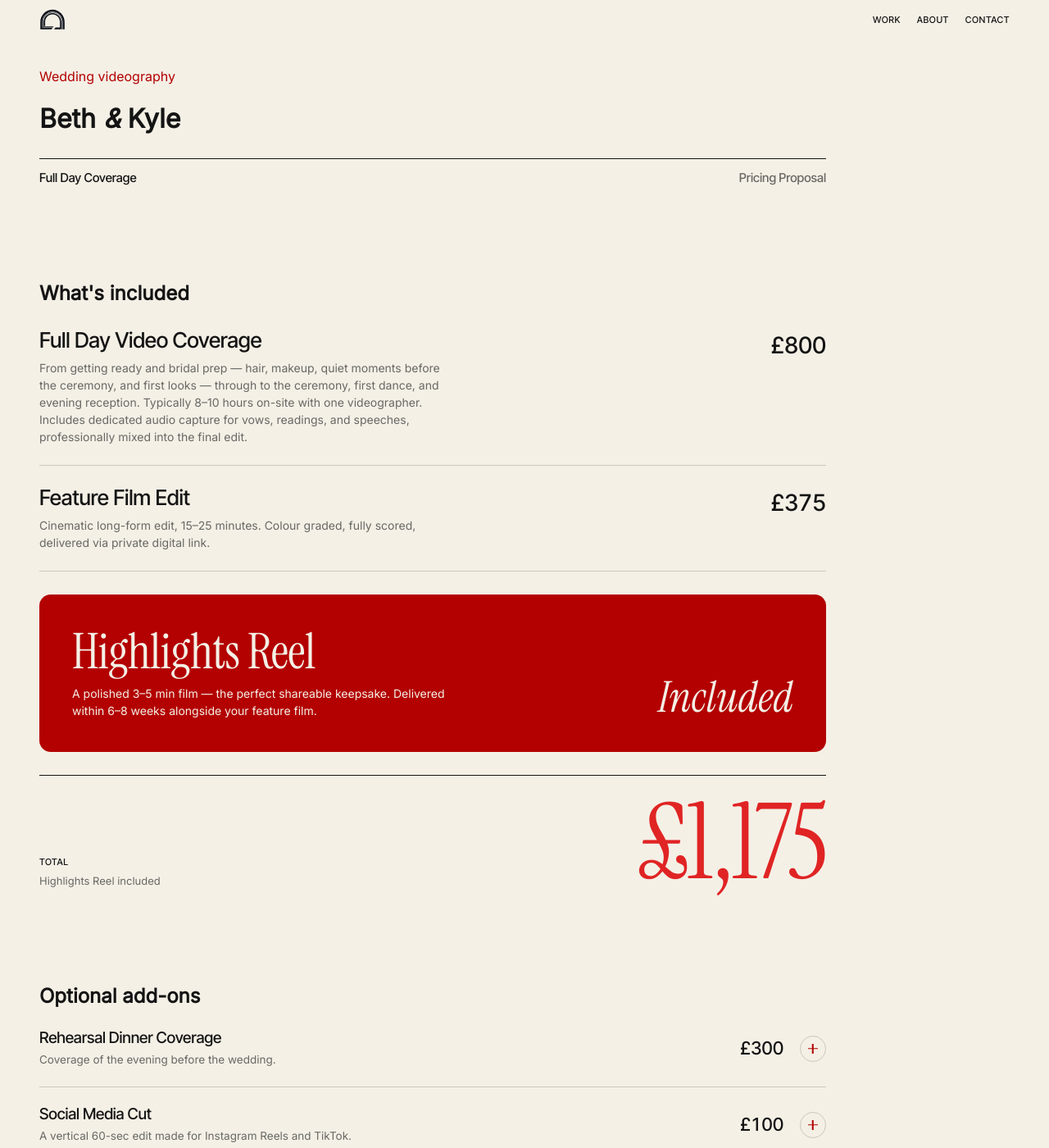
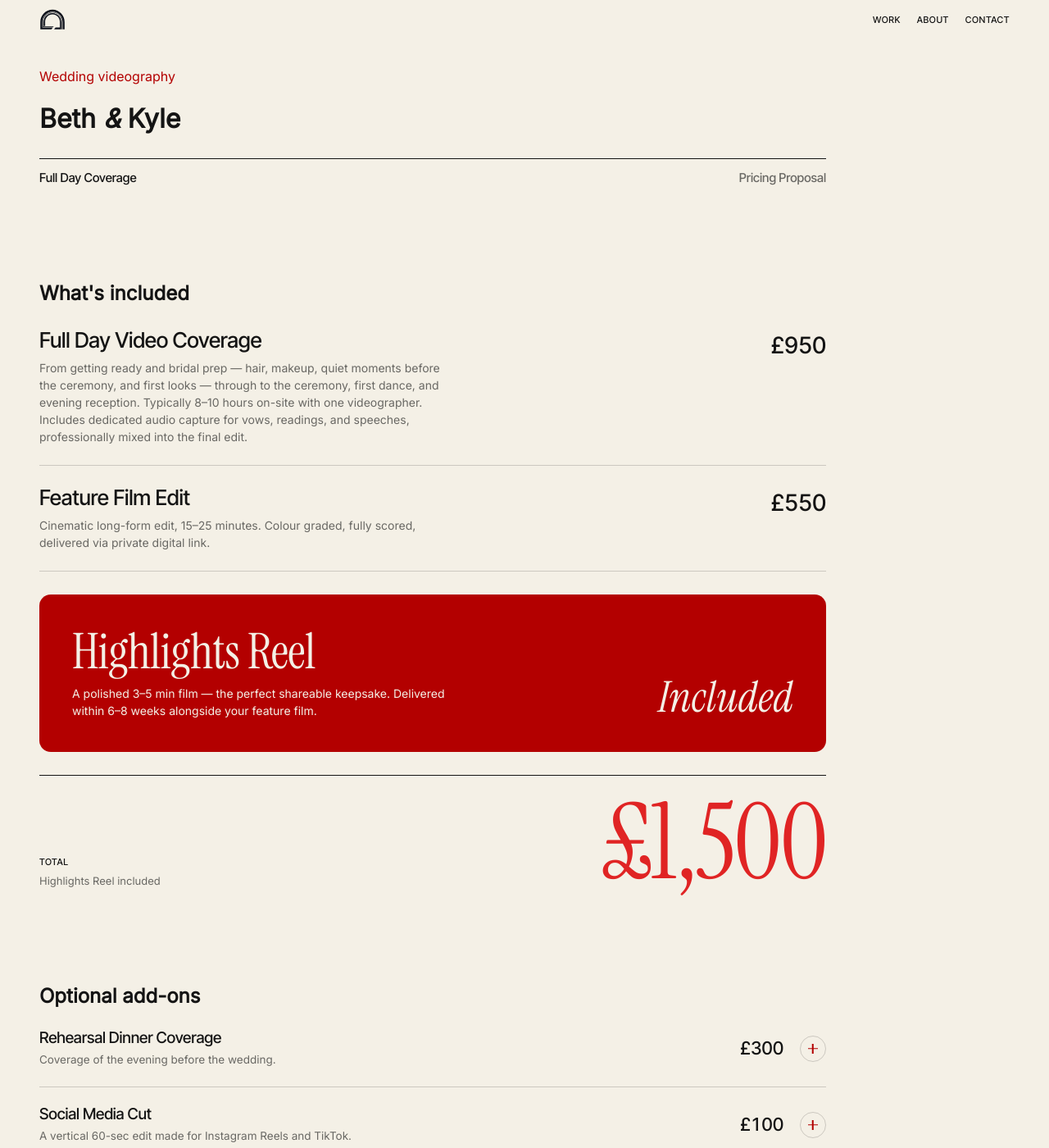
Before and after one commit to imperialfox/ivanc.digital, a Jekyll site: the page built from proposals/beth-and-kyle.html, in a window 1280 px wide and 1400 px high. Shown: the whole window at 82% size. Built offline with Jekyll 4.4.1, drawn with Linux system fonts in a browser that asks for light colours.

Commit message:
Reprice Beth & Kyle proposal to £1,500 (0.2.8)
Co-Authored-By: Claude Sonnet 5.5 <noreply@anthropic.com>
Claude-Session: https://claude.ai/code/session_01LnPUrZL6tjzt5rq3J99NEL

```diff
--- a/_config.yml
+++ b/_config.yml
@@ -8,7 +8,7 @@ url: "https://ivanc.digital"
 baseurl: ""
 
 # Site version. Used for cache busting (?v=...) on CSS and JS. Keep in step with CHANGELOG.md.
-version: "0.2.7"
+version: "0.2.8"
 
 # Scroll effects (0.2.0): spinning scroll button that turns into back-to-top, soft fade-ins
 # as you scroll, and the draggable cubes on Home. Set to false to switch them all off.
--- a/proposals/beth-and-kyle.html
+++ b/proposals/beth-and-kyle.html
@@ -27,7 +27,7 @@ noindex: true
       <h3>Full Day Video Coverage</h3>
       <p>From getting ready and bridal prep — hair, makeup, quiet moments before the ceremony, and first looks — through to the ceremony, first dance, and evening reception. Typically 8–10 hours on-site with one videographer. Includes dedicated audio capture for vows, readings, and speeches, professionally mixed into the final edit.</p>
     </div>
-    <p class="proposal-price">£800</p>
+    <p class="proposal-price">£950</p>
   </div>
 
   <div class="proposal-row">
@@ -35,7 +35,7 @@ noindex: true
       <h3>Feature Film Edit</h3>
       <p>Cinematic long-form edit, 15–25 minutes. Colour graded, fully scored, delivered via private digital link.</p>
     </div>
-    <p class="proposal-price">£375</p>
+    <p class="proposal-price">£550</p>
   </div>
 
   <div class="proposal-gift">
@@ -51,7 +51,7 @@ noindex: true
       <p class="proposal-total-label">Total</p>
       <p class="proposal-total-note">Highlights Reel included</p>
     </div>
-    <p class="proposal-total-sum">£1,175</p>
+    <p class="proposal-total-sum">£1,500</p>
   </div>
 </section>
 
```
Also changed, not shown: CHANGELOG.md.
